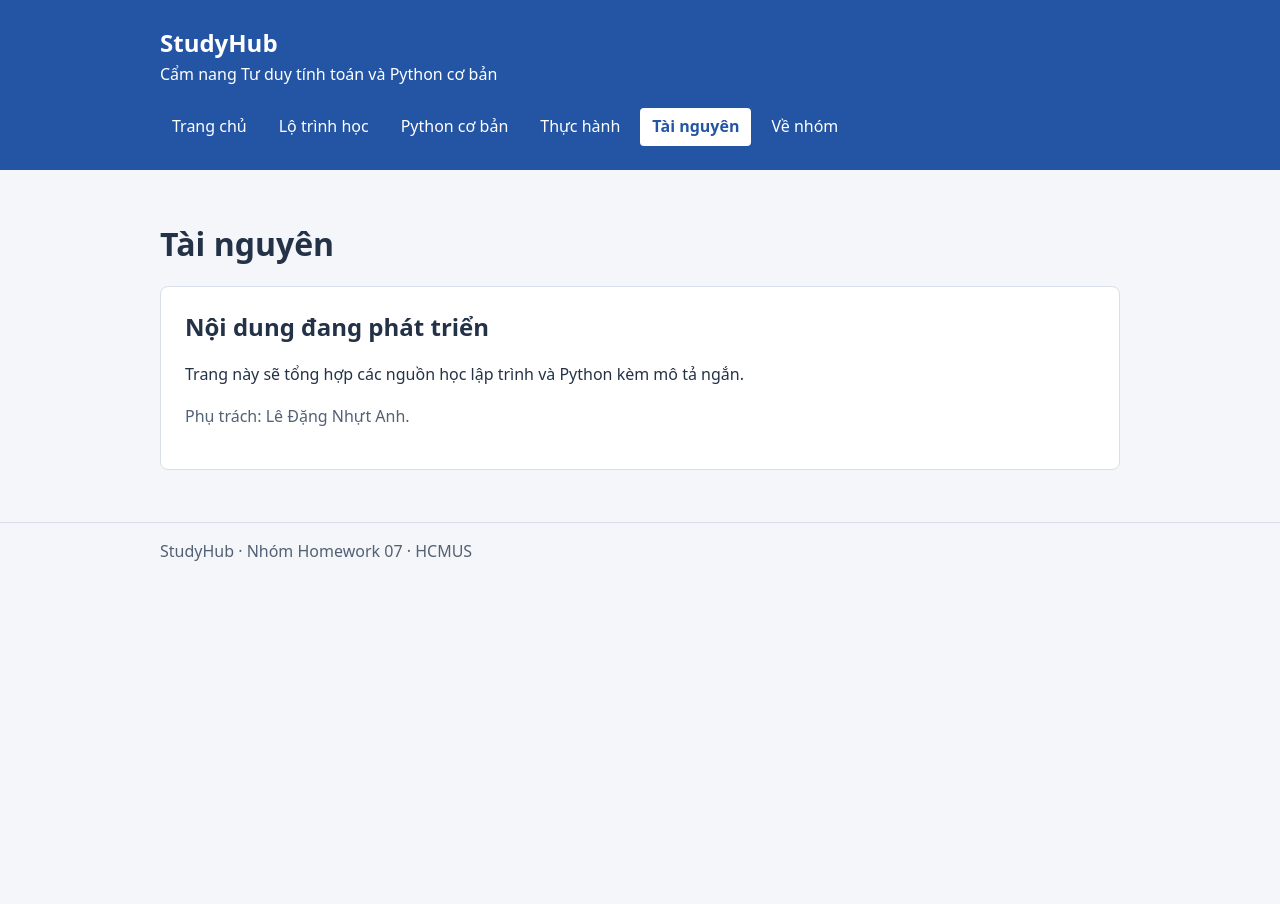
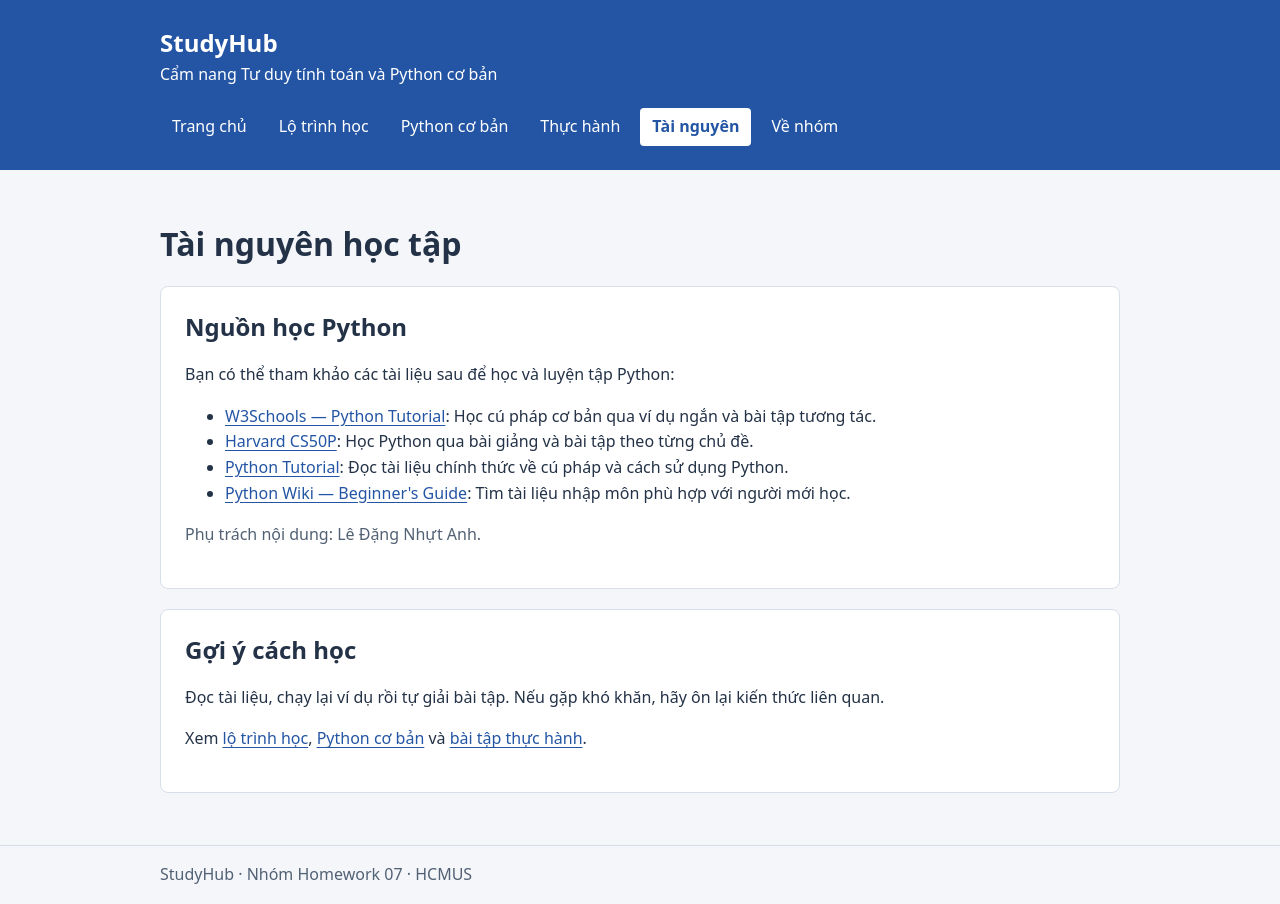
Before and after one commit to nghiep2405/HOMEWORK-TDTT-GIT, a plain HTML site: page resources.html in a window 1280 px wide. Before the commit the page ends 800 px from the top, so only its background shows below. Drawn offline with Linux system fonts and the light colour scheme.

Commit message:
Add files via upload

```diff
--- a/resources.html
+++ b/resources.html
@@ -25,11 +25,22 @@
   </header>
 
   <main id="main-content" class="container">
-    <h1>Tài nguyên</h1>
-    <section class="panel" aria-labelledby="page-status">
-      <h2 id="page-status">Nội dung đang phát triển</h2>
-      <p>Trang này sẽ tổng hợp các nguồn học lập trình và Python kèm mô tả ngắn.</p>
-      <p class="page-owner">Phụ trách: Lê Đặng Nhựt Anh.</p>
+    <h1>Tài nguyên học tập</h1>
+    <section class="panel" aria-labelledby="resource-list">
+      <h2 id="resource-list">Nguồn học Python</h2>
+      <p>Bạn có thể tham khảo các tài liệu sau để học và luyện tập Python:</p>
+      <ul>
+        <li><a href="https://www.w3schools.com/python/">W3Schools — Python Tutorial</a>: Học cú pháp cơ bản qua ví dụ ngắn và bài tập tương tác.</li>
+        <li><a href="https://cs50.harvard.edu/python/">Harvard CS50P</a>: Học Python qua bài giảng và bài tập theo từng chủ đề.</li>
+        <li><a href="https://docs.python.org/3/tutorial/">Python Tutorial</a>: Đọc tài liệu chính thức về cú pháp và cách sử dụng Python.</li>
+        <li><a href="https://wiki.python.org/moin/BeginnersGuide">Python Wiki — Beginner's Guide</a>: Tìm tài liệu nhập môn phù hợp với người mới học.</li>
+      </ul>
+      <p class="page-owner">Phụ trách nội dung: Lê Đặng Nhựt Anh.</p>
+    </section>
+    <section class="panel" aria-labelledby="next-step">
+      <h2 id="next-step">Gợi ý cách học</h2>
+      <p>Đọc tài liệu, chạy lại ví dụ rồi tự giải bài tập. Nếu gặp khó khăn, hãy ôn lại kiến thức liên quan.</p>
+      <p>Xem <a href="roadmap.html">lộ trình học</a>, <a href="python.html">Python cơ bản</a> và <a href="practice.html">bài tập thực hành</a>.</p>
     </section>
   </main>
 
```
